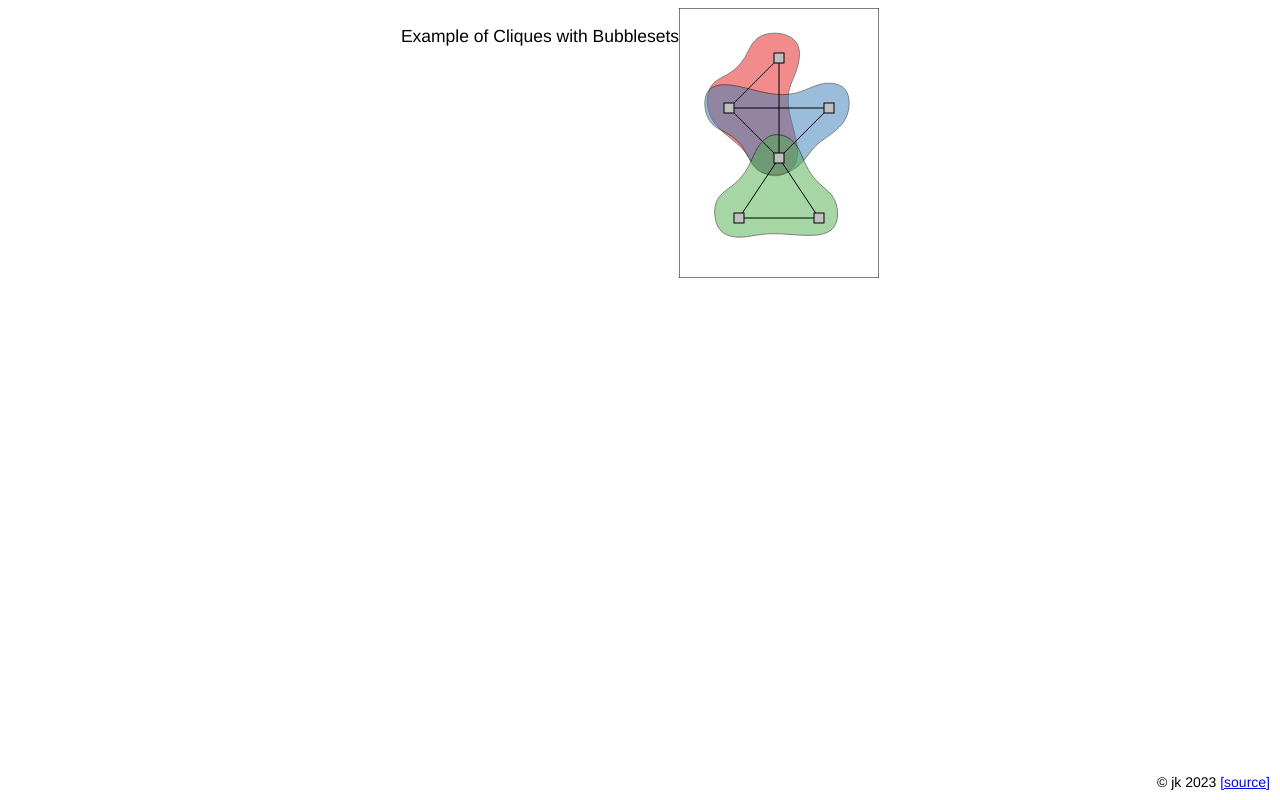
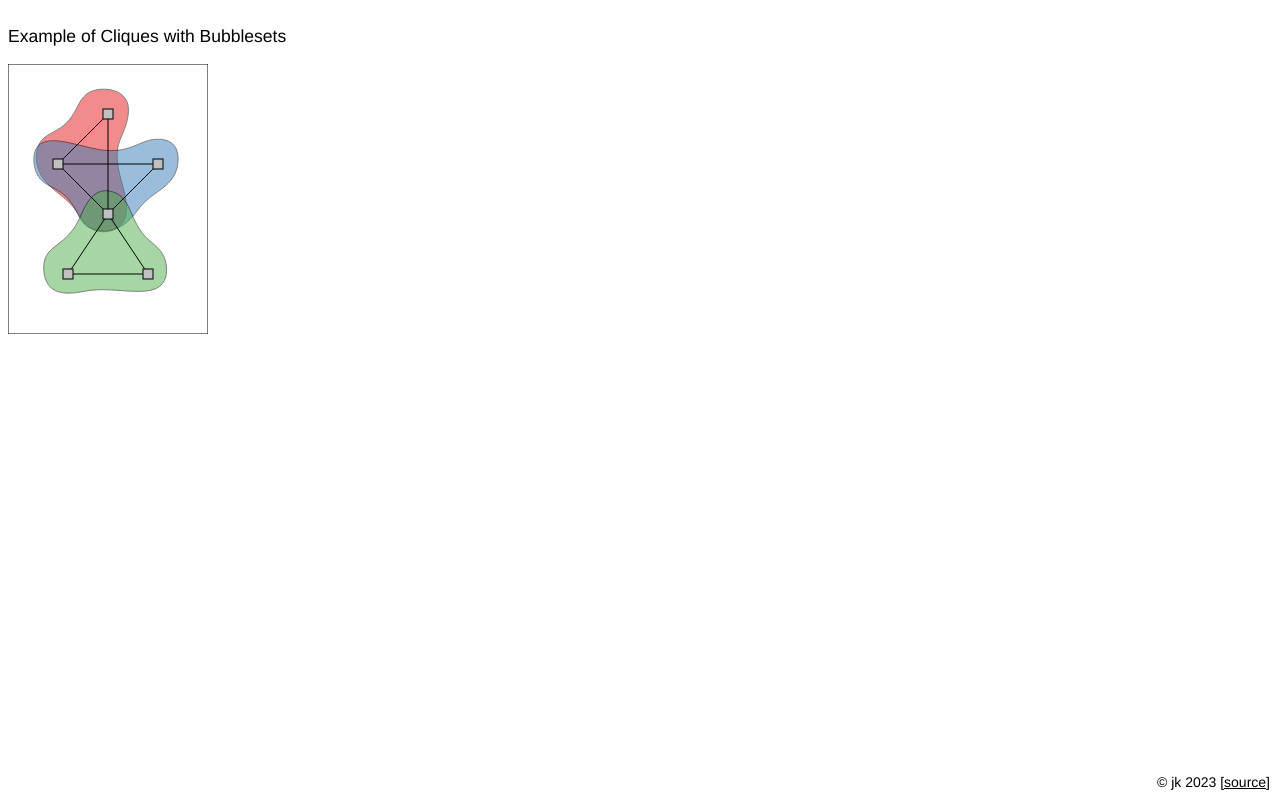
Before and after one commit to JosuaKrause/bubblesets-js, a plain HTML site: page cliques.html in a window 1280 px wide. Drawn offline with Linux system fonts and the light colour scheme.

Commit message:
Update cliques.html

```diff
--- a/cliques.html
+++ b/cliques.html
@@ -40,11 +40,22 @@
     body {
       display: flex;
       justify-content: center;
+      flex-direction: column;
     }
 
     h3 {
       font-size: 1.25em;
       font-weight: 500;
+    }
+
+    a,
+    a:visited {
+      color: black;
+    }
+
+    a:hover,
+    a:focus {
+      color: #444;
     }
 
     svg {
```
